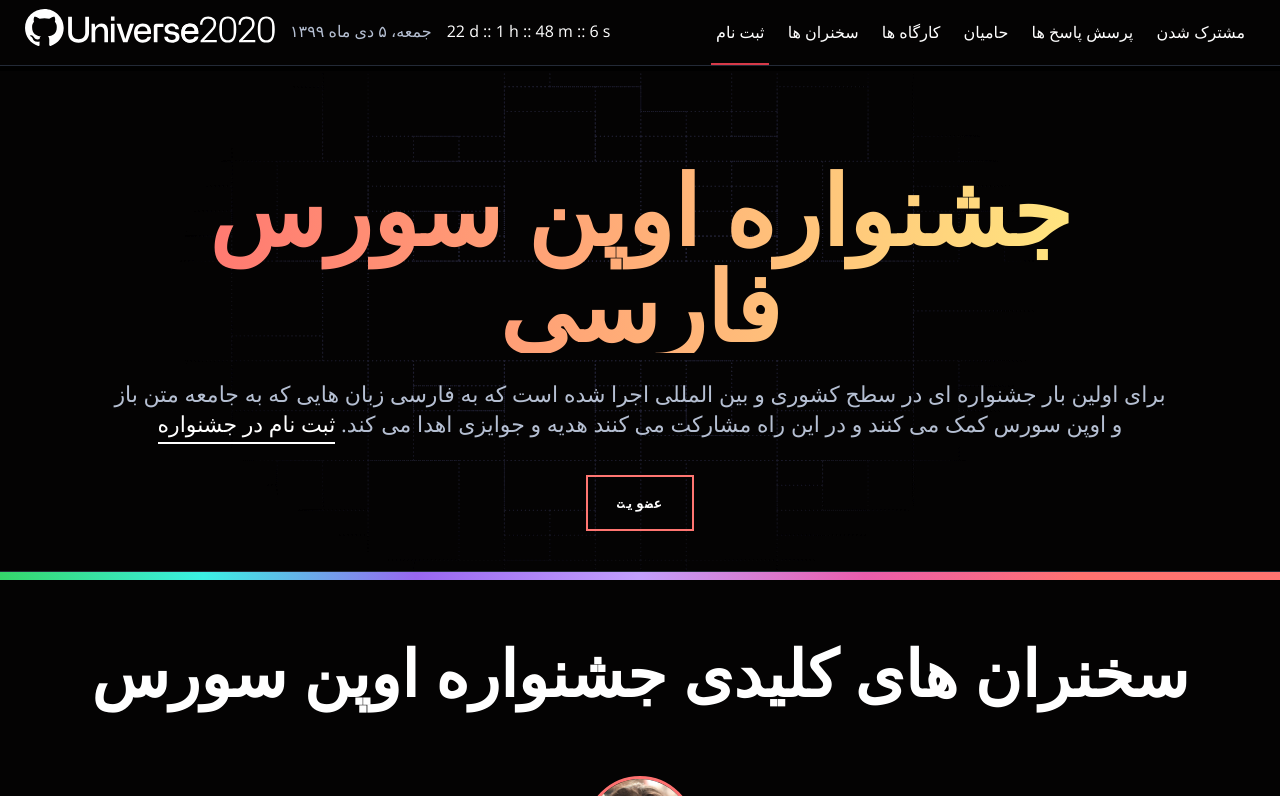
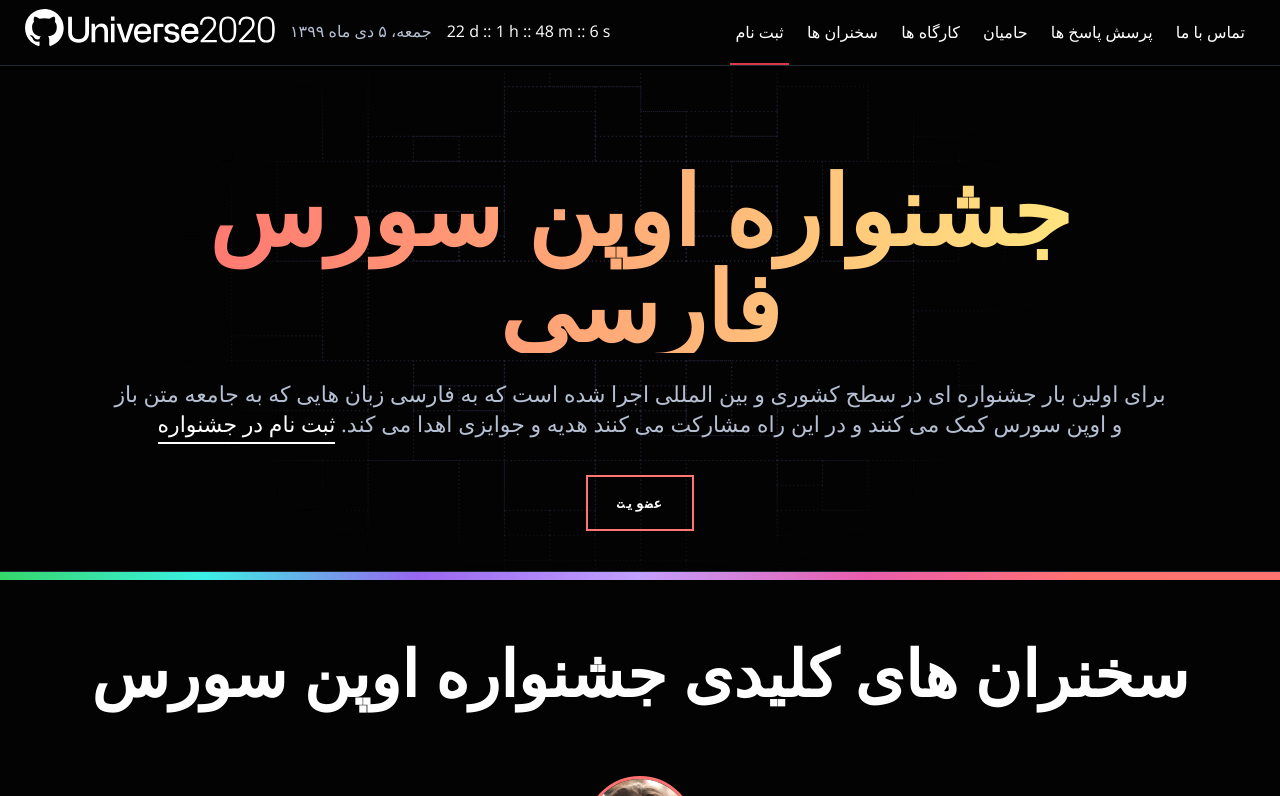
Before and after one commit to POSSF/POSSF, a Jekyll site: the page built from index.md, in a window 1280 px wide and 900 px high, cut to the strip 104-900 px from the top of the window. Built offline with Jekyll 4.4.1, drawn with Linux system fonts in a browser that asks for light colours; some web fonts are replaced; our own code applies the rules of GitHub Pages for plain Markdown files.

Commit message:
adding register and contact page link

```diff
--- a/_includes/header.html
+++ b/_includes/header.html
@@ -15,11 +15,11 @@
 		s
 	</div>
 	<nav>
-		<li class="active"><a href="">ثبت نام</a></li>
+		<li class="active"><a href="/register/">ثبت نام</a></li>
 		<li><a href="/speaker/">سخنران ها</a></li>
 		<li><a href="/workshop/">کارگاه ها</a></li>
 		<li><a href="/sponsor/">حامیان</a></li>
 		<li><a href="/faq/">پرسش پاسخ ها</a></li>
-		<li><a href="">مشترک شدن</a></li>
+		<li><a href="/contact/">تماس با ما</a></li>
 	</nav>
 </header>
```
